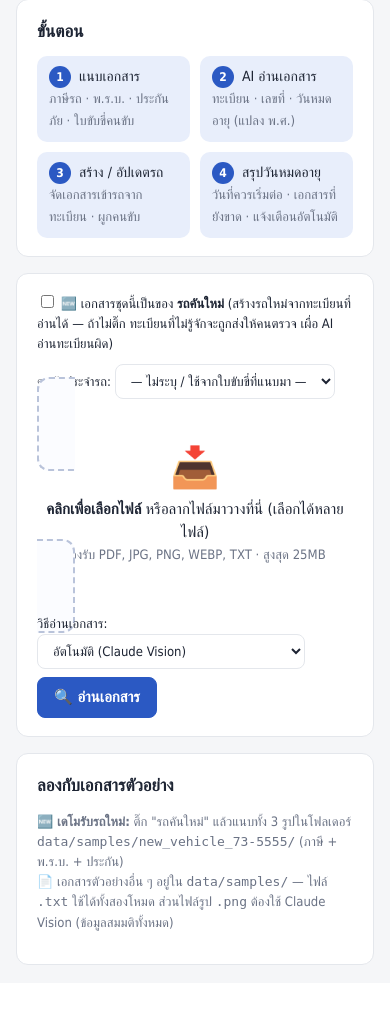
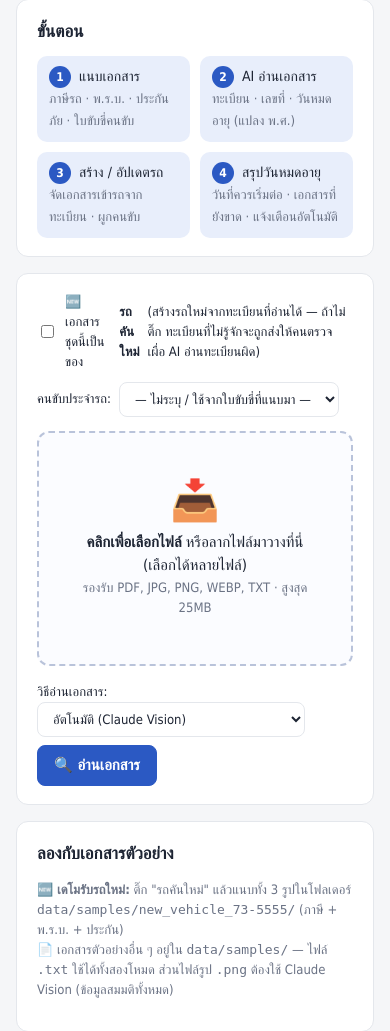
Before and after one commit to LepetitB/document-expiration-tracking-agent, a Flask app: page /upload in a window 390 px wide. Shown: the part 660-1691 px from the top of the page. Before the commit the page ends 1625 px from the top, so only its background shows below. Run offline with Flask 3, Linux system fonts and the light colour scheme; data comes from the database, SQL or seed files in the repository; some web fonts are replaced.

Commit message:
Fix upload drop zone layout and full-height sidebar
The drop zone label rendered inline (broken dashed fragments); make it a block.
Intake options laid out in a grid; sidebar colour now reaches the bottom of long pages.

Co-Authored-By: Claude Opus 5.5 <noreply@anthropic.com>

```diff
--- a/app/web/static/style.css
+++ b/app/web/static/style.css
@@ -15,7 +15,10 @@ body {
 a { color: var(--brand); text-decoration: none; }
 a:hover { text-decoration: underline; }
 
-.layout { display: grid; grid-template-columns: 240px 1fr; min-height: 100vh; }
+.layout { display: grid; grid-template-columns: 240px 1fr; min-height: 100vh;
+  background: linear-gradient(to right, #16203a 240px, transparent 240px); }  /* sidebar colour reaches the page bottom */
+.intake-opts { display: grid; grid-template-columns: 1fr auto; gap: 10px 16px; align-items: center; margin-bottom: 14px; }
+.intake-opts label { display: flex; gap: 8px; align-items: center; }
 .sidebar { background: #16203a; color: #cfd6e6; padding: 20px 14px; position: sticky; top: 0; height: 100vh; }
 .logo { display: flex; gap: 10px; align-items: center; color: #fff; font-weight: 700; font-size: 16px; padding: 0 8px 18px; line-height: 1.25; }
 .logo .mark { width: 34px; height: 34px; border-radius: 9px; background: var(--brand); display: grid; place-items: center; font-size: 18px; flex: none; }
@@ -99,7 +102,7 @@ tr.new td { background: #f3f7ff; }
 .flash.ok { background: var(--green-soft); color: #1d6b3e; }
 .flash.warn { background: var(--amber-soft); color: #7a5500; }
 
-.drop { border: 2px dashed #b9c3da; border-radius: var(--radius); padding: 36px; text-align: center; background: #fbfcff; cursor: pointer; }
+.drop { display: block; border: 2px dashed #b9c3da; border-radius: var(--radius); padding: 36px; text-align: center; background: #fbfcff; cursor: pointer; }
 .drop.over { border-color: var(--brand); background: var(--brand-soft); }
 .drop .big { font-size: 40px; }
 #filelist { margin-top: 10px; font-size: 13.5px; color: var(--muted); }
@@ -140,7 +143,8 @@ tr.new td { background: #f3f7ff; }
 .mono { font-family: Consolas, ui-monospace, monospace; font-size: 12.5px; background: #10172a; color: #d6deeb; border-radius: 9px; padding: 12px; max-height: 300px; overflow: auto; white-space: pre-wrap; }
 
 @media (max-width: 900px) {
-  .layout { grid-template-columns: 1fr; }
+  .layout { grid-template-columns: 1fr; background: none; }
+  .intake-opts { grid-template-columns: 1fr; }
   .sidebar { position: static; height: auto; }
   .stats { grid-template-columns: repeat(2, 1fr); }
   .two, .review { grid-template-columns: 1fr; }
--- a/app/web/templates/upload.html
+++ b/app/web/templates/upload.html
@@ -14,7 +14,7 @@
 </div>
 
 <form class="card" method="post" enctype="multipart/form-data" id="upform">
-  <div class="filters" style="margin-bottom:14px">
+  <div class="intake-opts">
     <label class="small"><input type="checkbox" name="new_vehicle" value="1"> 🆕 เอกสารชุดนี้เป็นของ <b>รถคันใหม่</b> (สร้างรถใหม่จากทะเบียนที่อ่านได้ — ถ้าไม่ติ๊ก ทะเบียนที่ไม่รู้จักจะถูกส่งให้คนตรวจ เผื่อ AI อ่านทะเบียนผิด)</label>
     <label class="small">คนขับประจำรถ:
       <select name="driver_id"><option value="">— ไม่ระบุ / ใช้จากใบขับขี่ที่แนบมา —</option>
```
